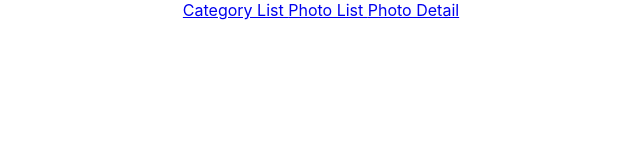
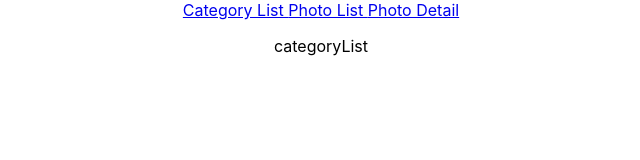
Before and after one commit to StPeteFrank/photo-gallery, a React (Create React App) app: page / in a window 1280 px wide. Shown: the top 160 px of the page, without its empty margins (319-959 px from the left). Built offline with nearby package versions, Linux system fonts and the light colour scheme.

Commit message:
Router, Link, and Route on page. More notes.

```diff
--- a/src/App.js
+++ b/src/App.js
@@ -6,6 +6,16 @@ import './App.css'
 // import PhotoList from './PhotoList'
 // import PhotoDetail from './PhotoDetail'
 // import sample from './sample.json'
+
+const categoryList = props => {
+  return <p>categoryList</p>
+}
+const photoList = props => {
+  return <p>photoList</p>
+}
+const photoDetail = props => {
+  return <p>photoDetail</p>
+}
 
 class App extends Component {
   render() {
@@ -17,10 +27,10 @@ class App extends Component {
             <Link to="/photoList"> Photo List </Link>
             <Link to="/photoDetail"> Photo Detail </Link>
 
-            {/* <Route path="/" exact component={home} />
-          <Route path="/categoryList/" component={categoryList} />
-          <Route path="/photoList/" component={photoList} />
-          <Route path="/photoDetail/" component={photoDetail} /> */}
+            <Route path="/" exact component={categoryList} />
+            <Route path="/categoryList/" component={categoryList} />
+            <Route path="/photoList/" component={photoList} />
+            <Route path="/photoDetail/" component={photoDetail} />
           </div>
         </main>
       </Router>
@@ -31,14 +41,16 @@ class App extends Component {
 export default App
 
 //To Do list
-//
-//
+//Need a category list page(home page) that has two categories pandas and miniature painting on it
+//Click either category to be taken to photolist page
+//On photolist page click on a thumbnail photo to be taken to photo detail page
+//On photo detail page you can see an enlarged image and deatils about clicked photo
 
 //Questions:
 //Import json and use it to call images on needed components
-//Which component do I call json file?
+//Which component do I call which json file?
 //Is my category list my home page?
-//
+//When I un-comment my Routes I get error...
 
 //HOMEWORK INSTRUCTIONS
 
@@ -53,4 +65,5 @@ export default App
 //Using parameters in React Router
 
 //NOTES:
-//Min 27 in lecture part 1 from thursday is where we add react-router
+//Min 27 in lecture part 1 from W6D4 is where we add react-router
+//Min 35 W6D4 P1 we start to talk about actually using router
```
